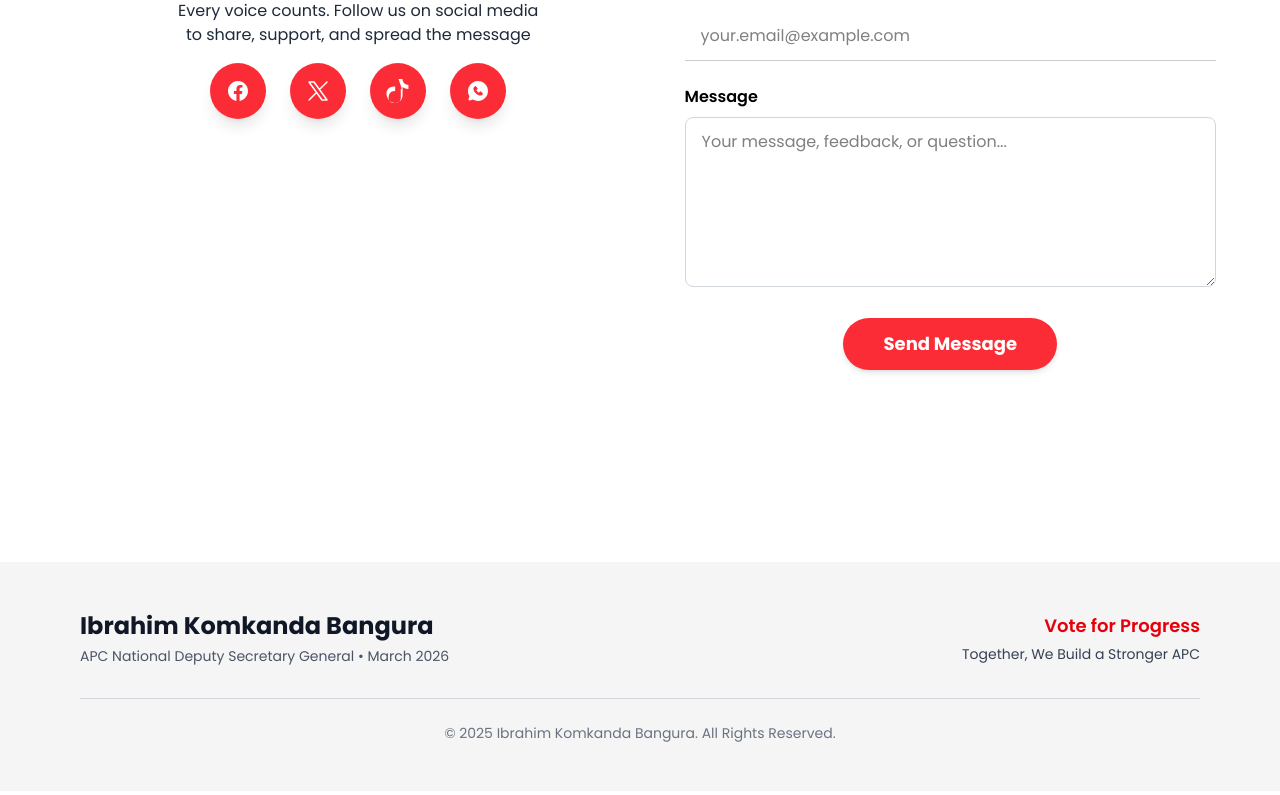
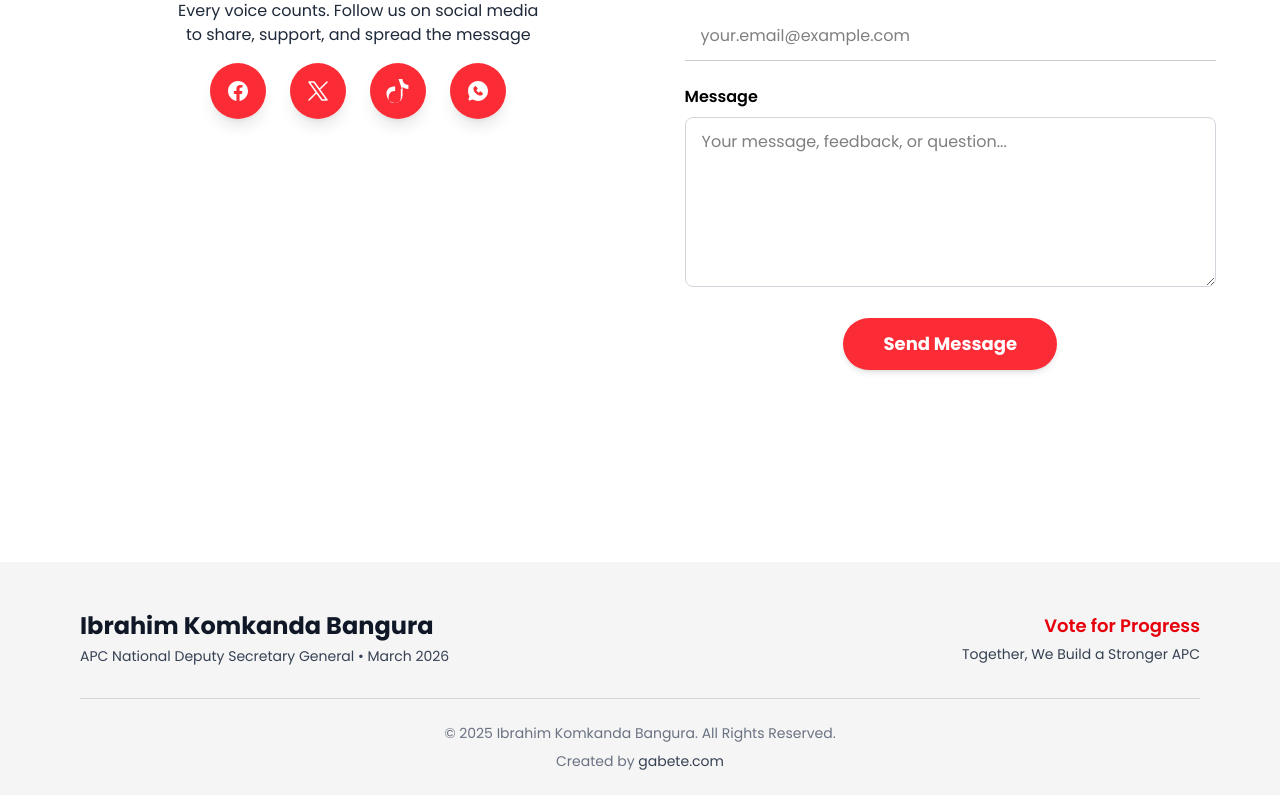
Before and after one commit to ideftbuild/apc-deputy-landing, a React (Vite) app: page / in a window 1280 px wide. Shown: the part 6263-7058 px from the top of the page. Built offline with nearby package versions, Linux system fonts and the light colour scheme; no server answers.

Commit message:
feat: add company link for credit

```diff
--- a/src/components/Footer.tsx
+++ b/src/components/Footer.tsx
@@ -8,15 +8,15 @@ import { APP_CONSTANTS } from "../constants";
  */
 export default function Footer() {
   return (
-    <footer className="bg-[#f5f5f5]">
-      <div className="container mx-auto px-6 py-12 md:px-20">
+    <footer className="bg-[#f5f5f5] relative z-10">
+      <div className="container mx-auto px-6 pt-12 pb-6 md:px-20">
         <div className="max-w-7xl mx-auto">
           <div className="flex flex-col md:flex-row justify-between items-center gap-6 pb-8 border-b border-gray-300">
             <div className="text-center md:text-left">
               <h3 className="text-2xl font-bold text-gray-900 mb-1">
                 {APP_CONSTANTS.candidateName.full}
               </h3>
-              <p className="text-gray-600 text-sm">
+              <p className="text-gray-700 text-sm">
                 APC National Deputy Secretary General • March 2026
               </p>
             </div>
@@ -31,10 +31,21 @@ export default function Footer() {
             </div>
           </div>
 
-          <div className="pt-6 text-center">
+          <div className="pt-6 text-center text-sm text-gray-500">
             <p className="text-gray-500 text-sm">
               &copy; {new Date().getFullYear()}{" "}
               {APP_CONSTANTS.candidateName.full}. All Rights Reserved.
+            </p>
+            <p className="mt-2">
+              Created by{" "}
+              <a
+                href="https://www.gabete.com"
+                target="_blank"
+                rel="noopener noreferrer"
+                className="text-gray-700 hover:text-gray-900 font-medium"
+              >
+                gabete.com
+              </a>
             </p>
           </div>
         </div>
```
